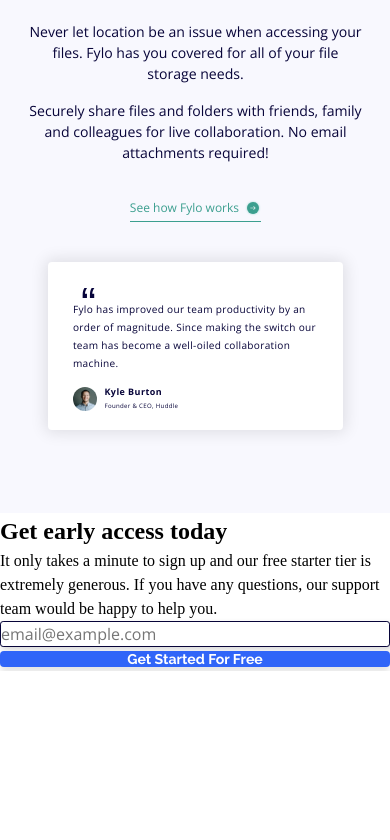
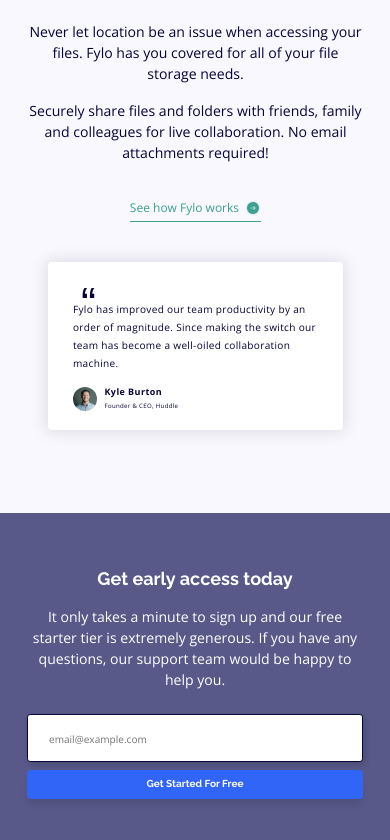
Before and after one commit to VCarames/FM--Fylo-Landing-Page-, a plain HTML site: page index.html in a window 390 px wide. Shown: the part 1274-2114 px from the top of the page. Before the commit the page ends 1945 px from the top, so only its background shows below. Drawn offline with nearby package versions, Linux system fonts and the light colour scheme.

Commit message:
Access Section - Mobile Styling [CSS]

```diff
--- a/css/style.css
+++ b/css/style.css
@@ -604,3 +604,72 @@ figcaption {
     letter-spacing: 0.03rem;
   }
 }
+
+/* *********************** */
+/* ACCESS - SECTION */
+/* *********************** */
+
+.access-section {
+  display: flex;
+  flex-direction: column;
+  align-items: center;
+  justify-content: center;
+  gap: 1.5rem;
+
+  padding: 3.38rem 1.69rem 4.44rem 1.69rem;
+  margin: 0 auto;
+
+  background: var(--Seconday-Color);
+}
+
+.access-section__content {
+  color: var(--Primary-Neutral);
+  text-align: center;
+}
+
+.access-section__heading {
+  font-family: var(--Raleway-FF);
+  font-weight: 700;
+  font-size: 1.13rem;
+  line-height: 1.33;
+
+  margin-bottom: 0.94rem;
+}
+
+.access-section__text {
+  max-width: 57ch;
+
+  font-family: var(--Open-Sans-FF);
+  font-weight: 400;
+  font-size: 0.88rem;
+}
+
+.access-section__form {
+  width: 100%;
+  max-width: 30rem;
+
+  display: flex;
+  flex-direction: column;
+  align-items: center;
+  gap: 0.25rem;
+}
+
+.access-section__form-email::placeholder {
+  font-weight: 400;
+  font-size: 0.63rem;
+  line-height: 1.2;
+}
+
+.access-section__form-email {
+  padding: 0.63rem 0.75rem 0.75rem 1.31rem;
+
+  border-radius: 0.25rem;
+}
+
+.access-section__form-btn {
+  font-weight: 700;
+  font-size: 0.63rem;
+  line-height: 1.2;
+
+  padding: 0.5rem 2rem 0.56rem 2rem;
+}
```
